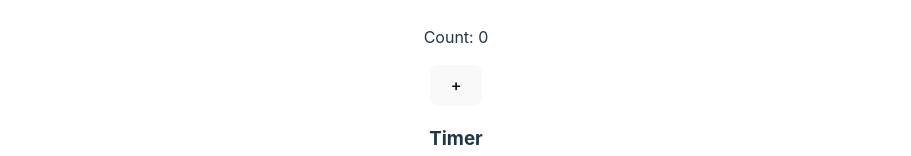
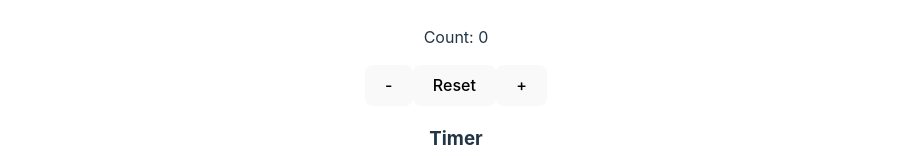
Before and after one commit to georgi-zlatev/first-react-app, a React (Vite) app: page / in a window 1280 px wide. Shown: the part 179-335 px from the top of the page, without its empty margins (184-1095 px from the left). Built offline with nearby package versions, Linux system fonts and the light colour scheme.

Commit message:
Upgraded Counter - added deduction and reset buttons, rearranged the buttons for better UX

```diff
--- a/src/components/Counter.jsx
+++ b/src/components/Counter.jsx
@@ -7,12 +7,19 @@ export default function Counter(props) {
     setCount(count + 1);
   };
 
+  const counterResetHandler = () => {
+    setCount(0);
+  };
+
   return (
     <div>
       <h3>Counter</h3>
 
       <p>Count: {count}</p>
 
+      {/* Inline function for deduction */}
+      <button onClick={() => setCount(count - 1)}>-</button>
+      <button onClick={counterResetHandler}>Reset</button>
       <button onClick={incrementClickHandler}>+</button>
     </div>
   );
```
